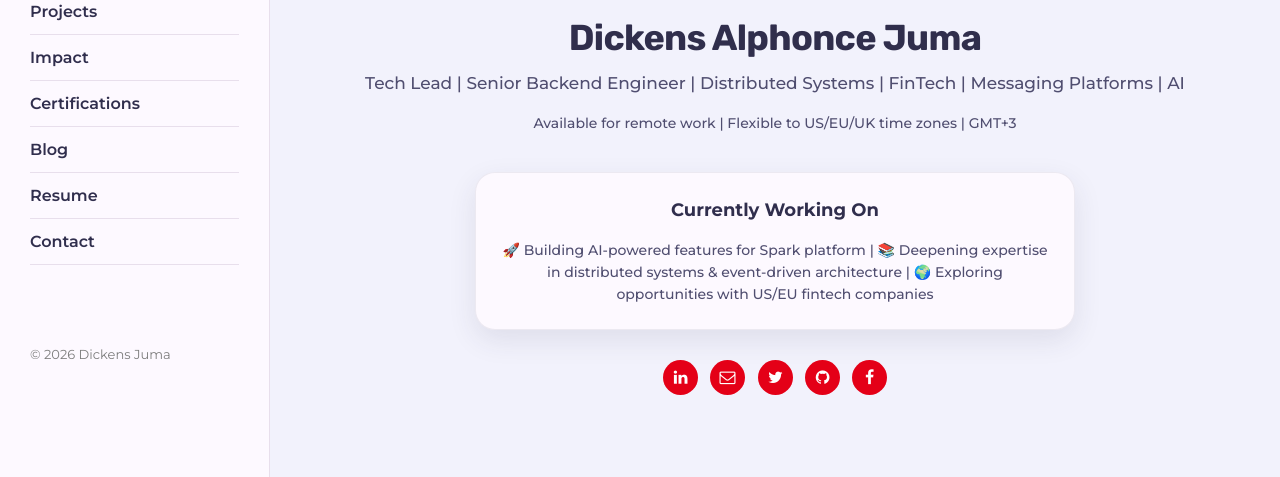
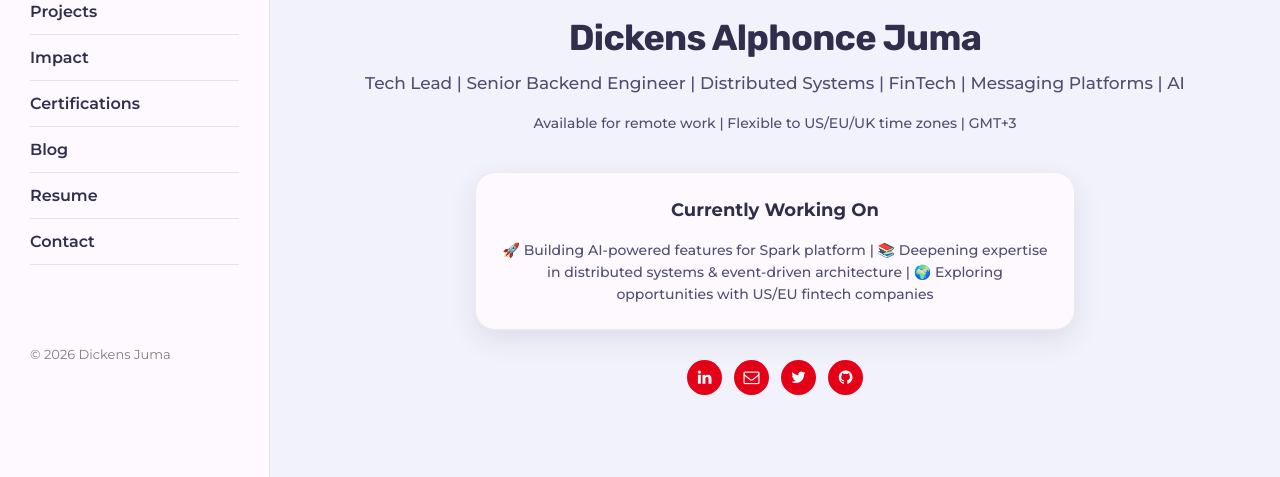
Before and after one commit to DickensJuma/Portfolio-Dickens, a plain HTML site: page index.html in a window 1280 px wide. Shown: the part 323-800 px from the top of the page. Drawn offline with Linux system fonts and the light colour scheme.

Commit message:
revamp portfolio

```diff
--- a/index.html
+++ b/index.html
@@ -139,7 +139,6 @@
               <a href="mailto:dickensjuma13@gmail.com" target="_blank" rel="noopener noreferrer" aria-label="Email"> <i class="fa fa-envelope-o"></i> </a>
               <a href="https://twitter.com/juma_dickens" target="_blank" rel="noopener noreferrer" aria-label="Twitter"> <i class="fa fa-twitter"></i> </a>
               <a href="https://github.com/DickensJuma" target="_blank" rel="noopener noreferrer" aria-label="GitHub"> <i class="fa fa-github"></i> </a>
-              <a href="https://www.facebook.com/jumadickens" target="_blank" rel="noopener noreferrer" aria-label="Facebook"> <i class="fa fa-facebook"></i> </a>
 
             </div>
           </div>
```
